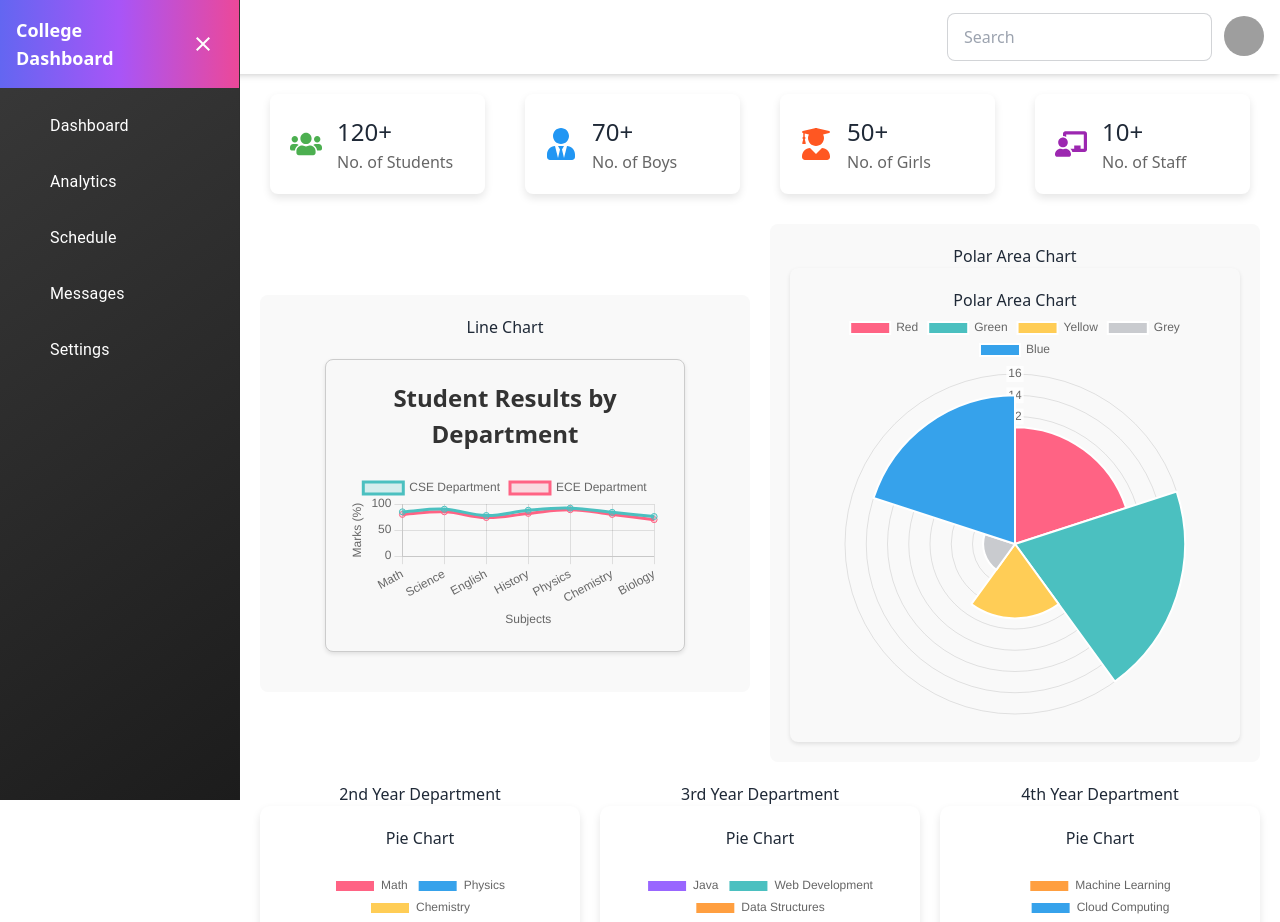
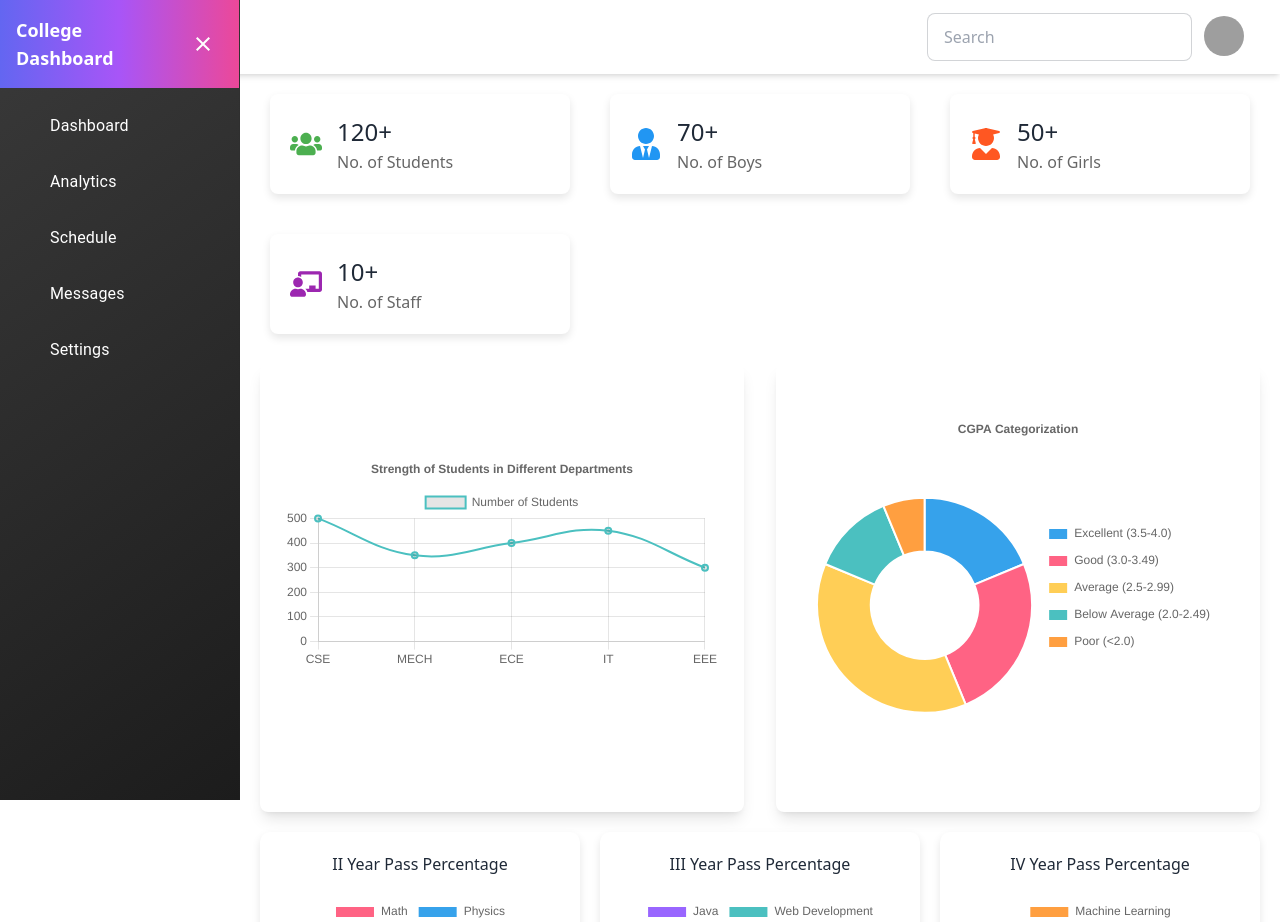
Before and after one commit to CHUNDRU-VEDAKUMAR/Dashboard, a React (Vite) app: page / in a window 1280 px wide. Shown: the top 922 px of the page. Built offline with nearby package versions, Linux system fonts and the light colour scheme; grey boxes are pictures that could not be loaded; some icons are missing.

Commit message:
Modified Nav Charts

```diff
--- a/package.json
+++ b/package.json
@@ -15,6 +15,7 @@
     "@iconify/react": "^5.2.0",
     "@mui/icons-material": "^6.3.1",
     "@mui/material": "^6.3.1",
+    "chart.js": "^4.4.7",
     "chartjs": "^0.3.24",
     "daisyui": "^4.12.23",
     "react": "^18.3.1",
--- a/src/components/Body.jsx
+++ b/src/components/Body.jsx
@@ -1,14 +1,53 @@
 import React from "react";
 import TopCard from "./topcard/TopCard";
 import content from "./topcard/content";
-import LineChart from './reports/LineChart';
-import PolarAreaChart from "./analytics/PolarAreaChart";
-import polarAreaData from "./analytics/Content";
 import departmentData from './piechart/Content';
-import { chartTitle, chartLabels, chartDatasets } from "./reports/Content";
 import PieChart from "./piechart/PieChart";
+import { Line } from 'react-chartjs-2';
+import { Chart as ChartJS, CategoryScale, LinearScale, PointElement, LineElement, Title, Tooltip, Legend } from 'chart.js';
+import CGPACategorizationChart from './piechart/CGPACategorizationChart';
+
+// Registering required Chart.js components
+ChartJS.register(CategoryScale, LinearScale, PointElement, LineElement, Title, Tooltip, Legend);
 
 const Body = () => {
+  const data = {
+    labels: ['CSE', 'MECH', 'ECE', 'IT', 'EEE'], // Department names on the x-axis
+    datasets: [
+      {
+        label: 'Number of Students',
+        data: [500, 350, 400, 450, 300], // Number of students in each department
+        fill: false, // Don't fill the area under the line
+        borderColor: 'rgba(75, 192, 192, 1)', // Line color
+        tension: 0.4, // Smoothness of the line
+        borderWidth: 2,
+      },
+    ],
+  };
+
+  // Chart options
+  const options = {
+    responsive: true,
+    plugins: {
+      title: {
+        display: true,
+        text: 'Strength of Students in Different Departments', // Title of the chart
+      },
+      tooltip: {
+        mode: 'index',
+        intersect: false,
+      },
+    },
+    scales: {
+      x: {
+        beginAtZero: true,
+      },
+      y: {
+        beginAtZero: true,
+      },
+    },
+  };
+
   return (
     <div
       style={{
@@ -22,7 +61,7 @@ const Body = () => {
       <section
         style={{
           display: "grid",
-          gridTemplateColumns: "repeat(auto-fit, minmax(200px, 1fr))", // auto-fit with a minimum size of 200px
+          gridTemplateColumns: "repeat(auto-fit, minmax(250px, 1fr))", // Responsive grid
           gap: "20px",
         }}
       >
@@ -38,63 +77,46 @@ const Body = () => {
       </section>
 
       {/* Section 2: Charts */}
-      <section
-        style={{
-          display: "grid",
-          gridTemplateColumns: "repeat(auto-fit, minmax(300px, 1fr))", // auto-fit with a minimum size of 300px
-          gap: "20px",
-          alignItems: "center",
-        }}
-      >
-        {/* LineChart component */}
-        <div
-          style={{
-            backgroundColor: "#f9f9f9",
-            padding: "20px",
-            borderRadius: "8px",
-            textAlign: "center",
-          }}
-        >
-          <h3>Line Chart</h3>
-          <LineChart title={chartTitle} labels={chartLabels} datasets={chartDatasets} />
-        </div>
+      <section className="grid grid-cols-1 lg:grid-cols-2 gap-8">
+        <section className="shadow-lg p-6 rounded-lg bg-white">
+          {/* <h3 className="text-xl font-semibold mb-4">Student Strength Line Chart</h3> */}
+          <div className="w-full max-w-4xl mx-auto flex items-center flex-col">
+            <Line data={data} options={options} className="mt-16"/>
+          </div>
+        </section>
 
-        {/* Polar Area Chart */}
-        <div
-          style={{
-            backgroundColor: "#f9f9f9",
-            padding: "20px",
-            borderRadius: "8px",
-            textAlign: "center",
-          }}
-        >
-          <h3>Polar Area Chart</h3>
-          <PolarAreaChart data={polarAreaData} />
-        </div>
+        <section className="shadow-lg p-6 rounded-lg bg-white">
+          {/* <h3 className="text-xl font-semibold mb-4">CGPA Categorization</h3> */}
+          <div className="w-full max-w-4xl mx-auto">
+            <CGPACategorizationChart />
+          </div>
+        </section>
       </section>
 
       {/* Section 3: Department Pie Charts */}
       <section
         style={{
           display: "grid",
-          gridTemplateColumns: "repeat(auto-fit, minmax(280px, 1fr))", // auto-fit with a minimum size of 280px
+          gridTemplateColumns: "repeat(auto-fit, minmax(280px, 1fr))",
           gap: "20px",
         }}
       >
-        {/* Pie Charts for different departments */}
         <div style={{ textAlign: "center" }}>
-          <h3>2nd Year Department</h3>
-          <PieChart data={departmentData.secondYear} />
+          <div className="max-w-full max-h-[350px] mx-auto">
+            <PieChart data={departmentData.secondYear} heading={"II Year Pass Percentage"}/>
+          </div>
         </div>
 
         <div style={{ textAlign: "center" }}>
-          <h3>3rd Year Department</h3>
-          <PieChart data={departmentData.thirdYear} />
+          <div className="max-w-full max-h-[350px] mx-auto">
+            <PieChart data={departmentData.thirdYear} heading={"III Year Pass Percentage"} />
+          </div>
         </div>
 
         <div style={{ textAlign: "center" }}>
-          <h3>4th Year Department</h3>
-          <PieChart data={departmentData.fourthYear} />
+          <div className="max-w-full max-h-[350px] mx-auto">
+            <PieChart data={departmentData.fourthYear} heading={"IV Year Pass Percentage"} />
+          </div>
         </div>
       </section>
     </div>
--- a/src/components/Navbar.jsx
+++ b/src/components/Navbar.jsx
@@ -1,6 +1,7 @@
 import React, { useState } from 'react';
 import { IconButton } from '@mui/material';
 import { Menu } from '@mui/icons-material'; // Import the menu icon for the toggle button
+import { FaGraduationCap } from 'react-icons/fa';
 
 const Navbar = ({ toggleSidebar }) => {
   const [dropdownOpen, setDropdownOpen] = useState(false);
@@ -14,17 +15,22 @@ const Navbar = ({ toggleSidebar }) => {
   };
 
   return (
-    <div className="navbar bg-white shadow-md fixed top-0 left-0 right-0 z-10 flex items-center justify-between p-3"> {/* Decreased padding */}
+    <div className="navbar bg-white shadow-md fixed top-0 left-0 right-0 z-10 flex items-center px-8 justify-between p-3"> {/* Decreased padding */}
       {/* Sidebar Toggle Button */}
-      <div className="flex-none">
+      <div className="flex gap-2">
         <IconButton onClick={toggleSidebar} className="lg:hidden">
           <Menu />
         </IconButton>
+        <div className='flex gap-4'>
+          <div>
+            <FaGraduationCap size={30}/>
+          </div>
+          <div>
+          <a className="text-xl font-bold">SITE</a>
+          </div>
+        </div>
       </div>
 
-      <div className="flex-1">
-        <a className="text-xl font-bold">College Dashboard</a>
-      </div>
 
       <div className="flex-none gap-2">
         <div className="form-control">
--- /dev/null
+++ b/src/components/piechart/CGPACategorizationChart.jsx
@@ -0,0 +1,55 @@
+import React from 'react';
+import { Doughnut } from 'react-chartjs-2'; // Import Doughnut chart from react-chartjs-2
+import { Chart as ChartJS, ArcElement, Tooltip, Legend } from 'chart.js'; // Import necessary Chart.js components
+
+// Registering required components for Doughnut chart
+ChartJS.register(ArcElement, Tooltip, Legend);
+
+const CGPACategorizationChart = () => {
+  // Sample data: Number of students in different CGPA ranges
+  const data = {
+    labels: ['Excellent (3.5-4.0)', 'Good (3.0-3.49)', 'Average (2.5-2.99)', 'Below Average (2.0-2.49)', 'Poor (<2.0)'], // Categories
+    datasets: [
+      {
+        data: [150, 200, 300, 100, 50], // Number of students in each category
+        backgroundColor: ['#36A2EB', '#FF6384', '#FFCE56', '#4BC0C0', '#FF9F40'], // Colors for each category
+        hoverBackgroundColor: ['#4A90E2', '#FF4B72', '#FFB200', '#35D4B3', '#FF7C36'], // Hover colors
+      },
+    ],
+  };
+
+  // Chart options
+  const options = {
+    responsive: true,
+    plugins: {
+      title: {
+        display: true,
+        text: 'CGPA Categorization', // Title of the chart
+      },
+      tooltip: {
+        callbacks: {
+          // Custom tooltip text format
+          label: function (tooltipItem) {
+            return `${tooltipItem.label}: ${tooltipItem.raw} students`; // Format the label to show the number of students
+          },
+        },
+      },
+      legend: {
+        position: 'right', // Position the legend to the right of the chart
+        labels: {
+          boxWidth: 20, // Set the width of the legend box
+          padding: 15, // Add padding between the legend items
+        },
+      },
+    },
+    maintainAspectRatio: false, // Allow chart to adjust its size
+  };
+
+  return (
+    <div className='px-4 py-6' style={{ width: '100%', height: '400px' }}> {/* Adjust the height and width */}
+      <Doughnut data={data} options={options} /> {/* Render the Doughnut chart */}
+    </div>
+  );
+};
+
+export default CGPACategorizationChart;
--- a/src/components/piechart/PieChart.jsx
+++ b/src/components/piechart/PieChart.jsx
@@ -5,7 +5,7 @@ import { Chart as ChartJS, ArcElement, Tooltip, Legend } from "chart.js";
 // Registering necessary chart.js components
 ChartJS.register(ArcElement, Tooltip, Legend);
 
-const PieChart = ({ data }) => {
+const PieChart = ({ data,heading }) => {
   return (
     <div
       style={{
@@ -15,7 +15,7 @@ const PieChart = ({ data }) => {
         boxShadow: "0 4px 8px rgba(0, 0, 0, 0.1)",
       }}
     >
-      <h3 style={{ textAlign: "center", marginBottom: "20px" }}>Pie Chart</h3>
+      <h3 style={{ textAlign: "center", marginBottom: "20px" }}>{heading}</h3>
       <Pie data={data} />
     </div>
   );
```
Also changed, not shown: 1 other file (tests, documents, lock files or other folders).
